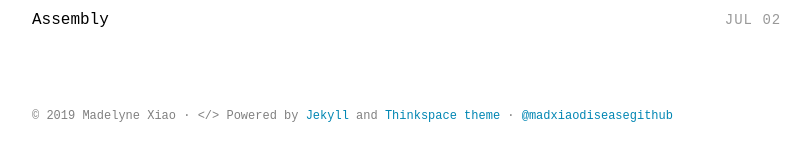
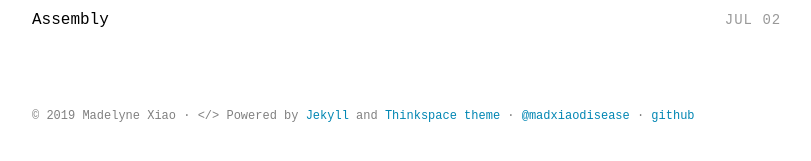
Before and after one commit to madelyne/madelyne.github.io, a Jekyll site: the page built from index.html, in a window 1280 px wide. Shown: the part 319-480 px from the top of the page, without its empty margins (232-1043 px from the left). Built offline with Jekyll 4.4.1, drawn with Linux system fonts in a browser that asks for light colours; some web fonts are replaced.

Commit message:
updated footer

```diff
--- a/_includes/footer.html
+++ b/_includes/footer.html
@@ -1,5 +1,5 @@
 <footer class="site-footer">
   <div class="container">
-    <small class="block">&copy; {{ site.time | date: '%Y' }} {{ site.author.name }} &middot; &lt;/&gt; Powered by <a href="https://jekyllrb.com/">Jekyll</a> and <a href="https://github.com/heiswayi/thinkspace">Thinkspace theme</a> &middot; <a href="https://twitter.com/madxiaodisease">@madxiaodisease</a><a href="https://github.com/madelyne">github</a></small>
+    <small class="block">&copy; {{ site.time | date: '%Y' }} {{ site.author.name }} &middot; &lt;/&gt; Powered by <a href="https://jekyllrb.com/">Jekyll</a> and <a href="https://github.com/heiswayi/thinkspace">Thinkspace theme</a> &middot; <a href="https://twitter.com/madxiaodisease">@madxiaodisease</a> &middot; <a href="https://github.com/madelyne">github</a></small>
   </div>
 </footer>
```
